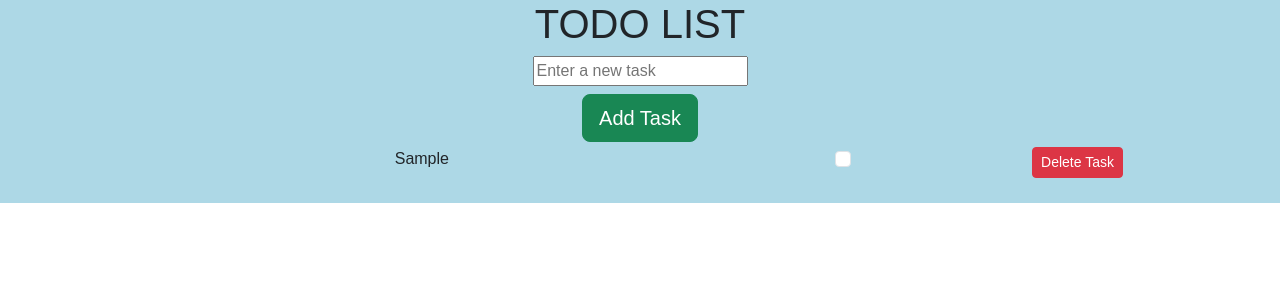
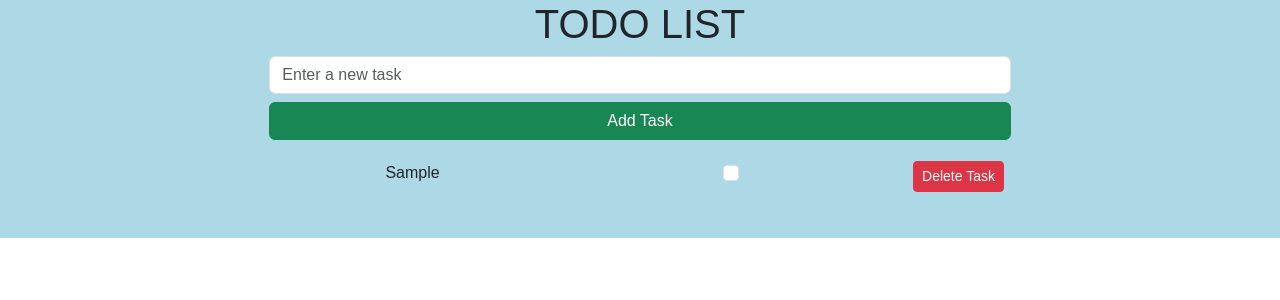
Before and after one commit to ReneRisa/todo-app, a React (Create React App) app: page / in a window 1280 px wide. Both pictures are taken after typing "Sample" into the empty fields and a click on the button "Add Task". Shown: the top 300 px of the page. Built offline with nearby package versions, Linux system fonts and the light colour scheme.

Commit message:
finalizing the css styles

```diff
--- a/src/AddTask.jsx
+++ b/src/AddTask.jsx
@@ -13,16 +13,17 @@ function AddTask(props) {
     return (
         <div className="container">
             <h1>TODO LIST</h1>
-            <div className="row g-2">
-                <div className="col-12">
+            <div className="row g-2 justify-content-center" >
+                <div className="col-8 " >
                 <input type="text" name="todoItem"
                     value={newTask}
                     onChange={(e) => setNewTask(e.target.value)}
                     placeholder="Enter a new task"
+                    className="form-control"
                     />
                 </div>
-                <div className="col-12">
-                    <button onClick={addTask} className="btn btn-success btn-lg">Add Task</button>
+                <div className="col-8 mx-auto d-grid gap-2">
+                    <button onClick={addTask} className="btn btn-success">Add Task</button>
                 </div>
 
             </div>
--- a/src/TodoItem.jsx
+++ b/src/TodoItem.jsx
@@ -7,20 +7,20 @@ function TodoItem({todo, removeTodo, toggleCompleted, index}) {
     }
 
     return (
-        <li className='container'>
-            <div className='row g-2'>
-                    <div className='col-lg-7 col-md-7 col-sm-4'>
+        <li className='container p-3 mx-auto'>
+            <div className='row g-2 justify-content-center'>
+                    <div className='col-lg-5 col-md-5 col-sm-4 '>
                     <p className={todo.completed ? 'completed' : ''}>
                     {todo}
                     </p>
                     </div>
-                    <div className='col-lg-2 col-md-2 col-sm-2'>
+                    <div className='col-lg-2 col-md-1 col-sm-1'>
                     <input type="checkbox"
                     checked={todo.completed}
                     onChange={() => toggleCompleted(index)}
                     className="form-check-input"/>
                     </div>
-            <div className='col-lg-3 col-md-3 col-sm-12'>
+            <div className='col-lg-3 col-md-3 col-sm-3'>
                 <button onClick={handleRemove} className="btn btn-danger btn-sm">
                     Delete Task
                 </button>
--- a/src/TodoList.jsx
+++ b/src/TodoList.jsx
@@ -1,9 +1,9 @@
 import TodoItem from "./TodoItem"
 function TodoList(props){
     return (
-        <div className="b-container fluid">
-            <div className="row g-2">
-                <div className="col">
+        <div className="container">
+            <div className="row g-2 justify-content-center">
+
                 {props.todos.length > 0?(
                 <ul>
                     {props.todos.map((todo, index) => (
@@ -14,7 +14,7 @@ function TodoList(props){
                 </ul>) : (
                 <p>No Tasks yet</p>
             )}
-                </div>
+
 
             </div>
         </div>
```
